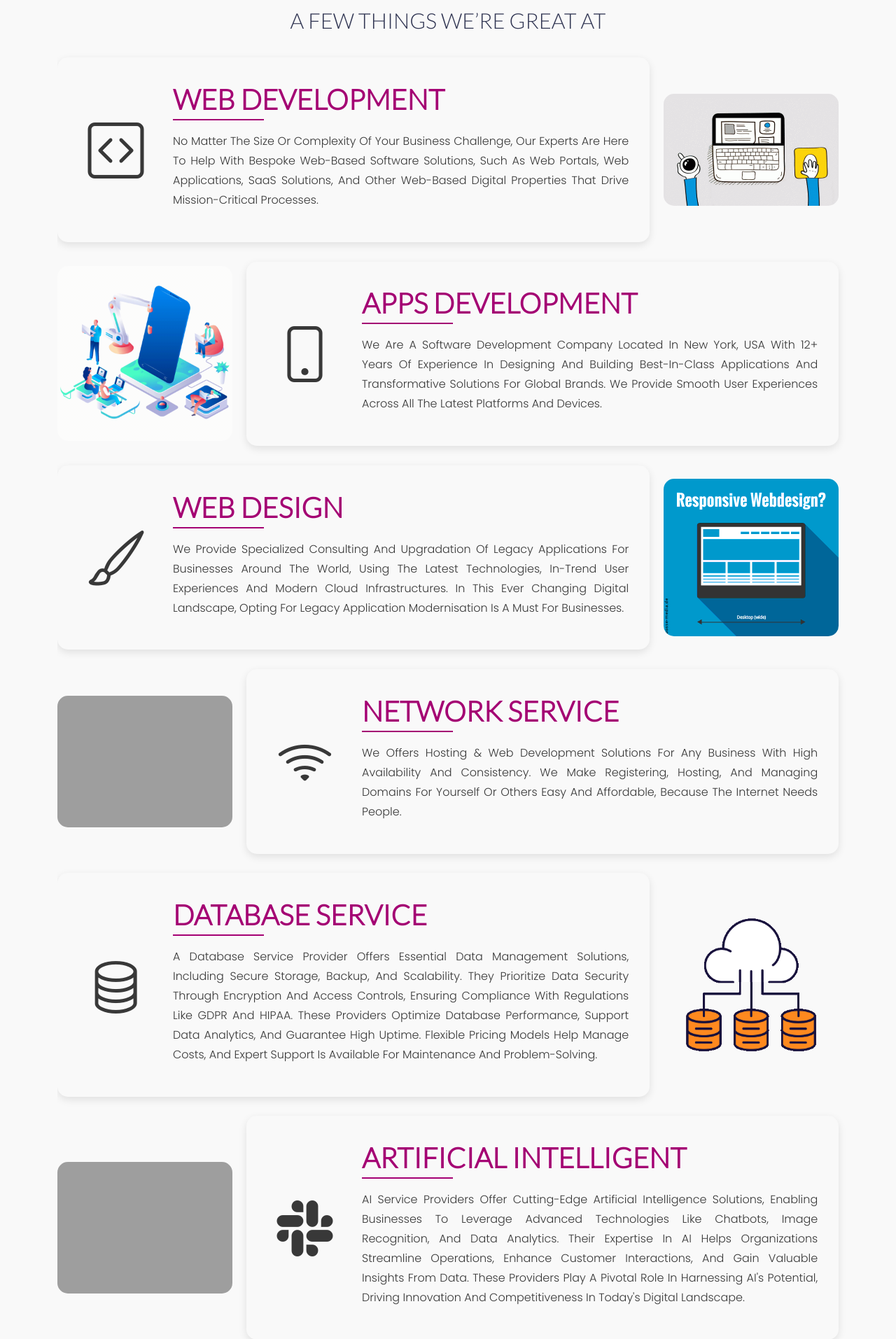
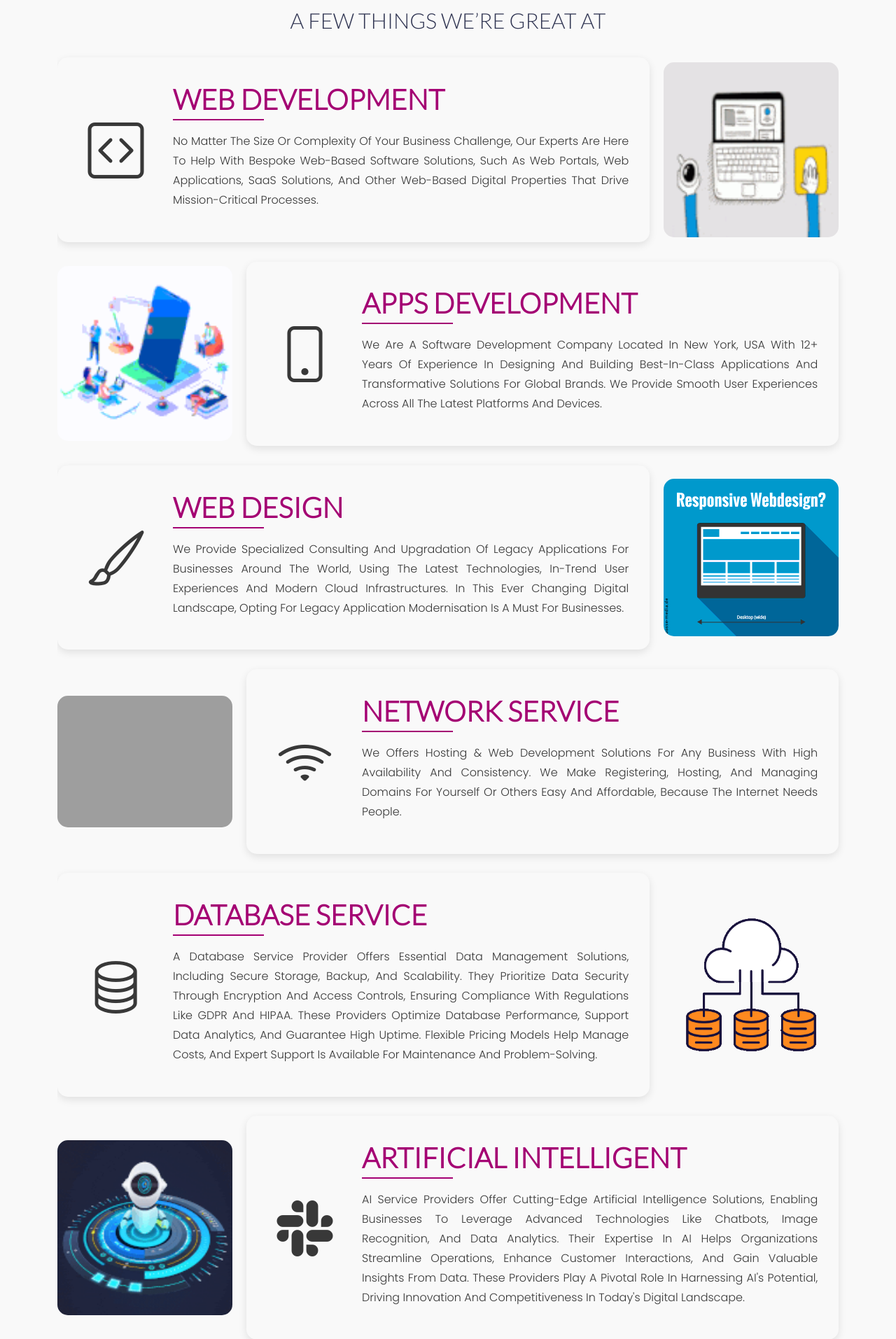
Before and after one commit to hridoysheikh15/unicorn, a PHP site: page / in a window 1280 px wide. Shown: the part 2909-4822 px from the top of the page at 70% size. Run offline with PHP 8.4, Linux system fonts and the light colour scheme; some web fonts are replaced; grey boxes are pictures that could not be loaded.

Commit message:
oct 05, 23 restore update proper

```diff
--- a/asset/css/style.css
+++ b/asset/css/style.css
@@ -871,6 +871,12 @@ footer {
     }
 }
 
+@media (max-width: 667px) {
+    .section-choose, .our-achievement, .industry-line-row {
+        display: block;
+    }
+}
+
 @media (max-width: 500px) {
     :root {
         --padding: initial;
--- a/index.php
+++ b/index.php
@@ -318,7 +318,7 @@ include 'header.php';
                     </div>
                     <div class="service-list-right d-md-flex">
                         <div class="service-gif">
-                            <img src="./asset/image/ai.gif.crdownload" alt="web dev">
+                            <img src="./asset/image/ai.gif" alt="web dev">
                         </div>
                         <div class="service-content">
                             <div class="service-icon">
```
Also changed, not shown: asset/image/Mobileapp.gif, asset/image/web-dev.gif.
